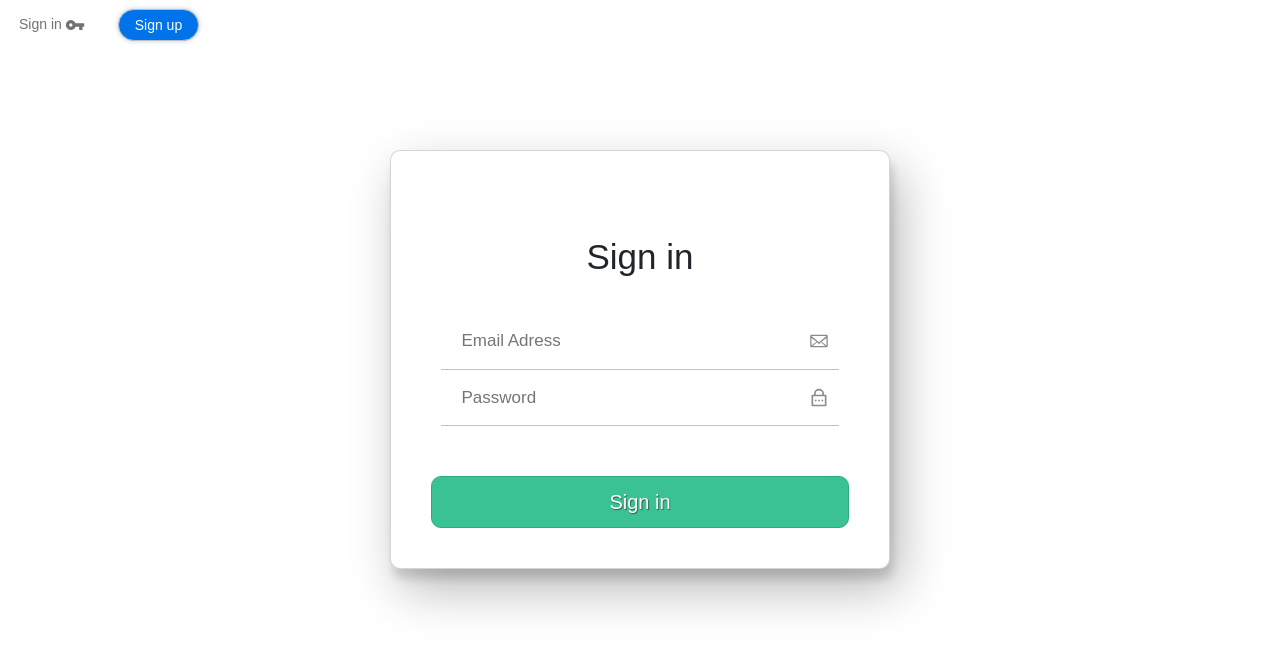
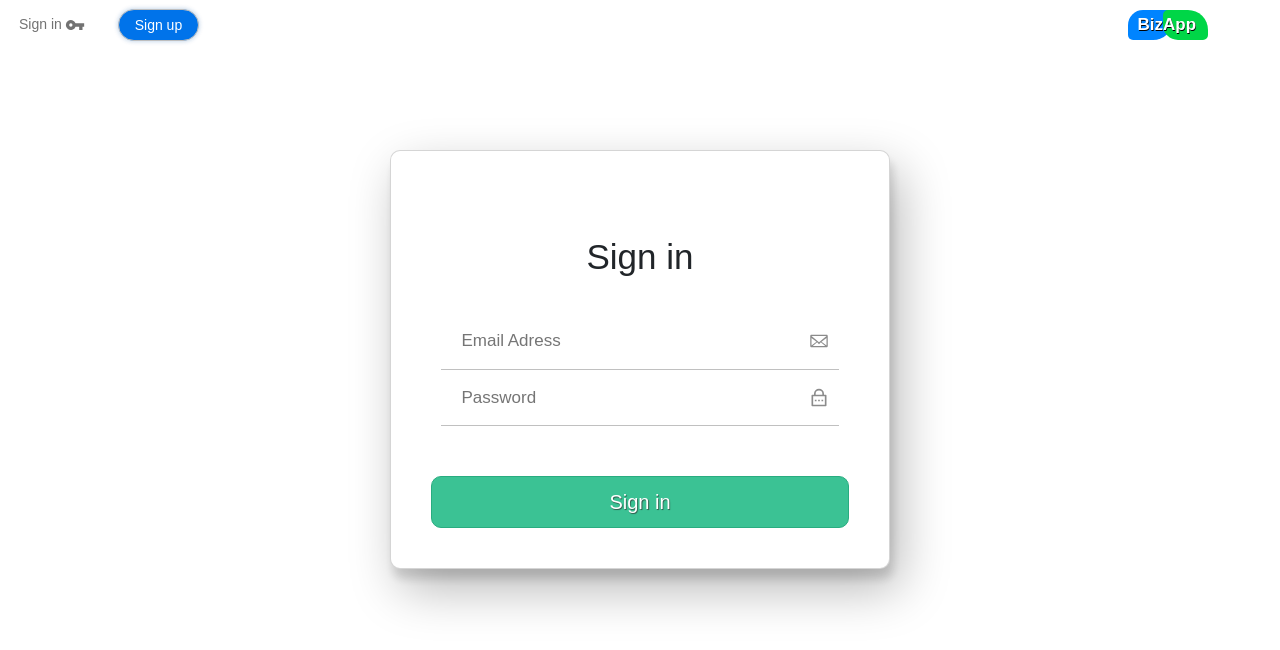
Before and after one commit to evyatarMad007/Hours-System, a React (Create React App) app: page /signin in a window 1280 px wide. Shown: the top 650 px of the page. Built offline with nearby package versions, Linux system fonts and the light colour scheme.

Commit message:
icon logo has been designed

```diff
--- a/src/components/base/all-site.jsx
+++ b/src/components/base/all-site.jsx
@@ -15,7 +15,6 @@ class AllSite extends Component {
     state = {
         user: false
      }
-
     componentDidMount() {
         if( userService.getCurrentUser() ){
             try {
@@ -38,7 +37,10 @@ class AllSite extends Component {
     }
 
 
+
     render() {
+
+        console.log(this.state);
 
         return (
             <div className="all-site">
--- a/src/components/base/header.jsx
+++ b/src/components/base/header.jsx
@@ -27,7 +27,12 @@ class Header extends Component {
 
 
                     <div className="header__content__left-side">
-                        <NavLink className="navLink logo-navLink" to="/"><div className="logo-box">Intellecty</div></NavLink>
+                        <NavLink className="navLink logo-navLink" to="/">
+                            <div className="logo-box">
+                            <span>BizApp</span>
+                            <div className="one"></div>
+                            <div className="two"></div>
+                            </div></NavLink>
                     </div>
 
 
--- a/src/style/abstract/_variables.scss
+++ b/src/style/abstract/_variables.scss
@@ -1,7 +1,7 @@
 
 // website_width_size
-$website_width_size__width: 94vw;
-$website_width_size__max-width: 175rem;
+$website_width_size__width: 90%;
+$website_width_size__max-width: 150rem;
 
 // website colors
 $text_color_basic: rgb(114, 114, 114);
--- a/src/style/base/_header.scss
+++ b/src/style/base/_header.scss
@@ -36,10 +36,61 @@
 
 
         &__left-side {
+            // background-color: lime;
+            display: flex;
+            align-items: center;
+            justify-content: center;
+            margin-right: 8%;
             .logo-box {
                 font-size: 1.7rem;
-                padding: .5rem 2rem;
-                color: white;
+                padding: 0 2.5rem;
+                position: relative;
+                top: 0;
+
+
+                .one {
+                    position: absolute;
+                    width: 90%;
+                    height: 3rem;
+                    border-radius: 15px 5px 20px 5px;
+                    top: 0;
+                    bottom: 0;
+                    left: 0;
+                    margin: auto;
+                    z-index: 1;
+                    background-color: #0084ff;
+                    // display: none;
+                }
+                .two {
+                    position: absolute;
+                    width: 90%;
+                    height: 3rem;
+                    border-radius: 5px 20px 5px 15px;
+                    top: 0;
+                    bottom: 0;
+                    left: 35px;
+                    margin: auto;
+                    z-index: 1;
+                    background-color: #00D647;
+                    // display: none;
+                }
+                span {
+                    position: absolute;
+                    top: 0;
+                    bottom: 0;
+                    right: 0;
+                    left: 0;
+                    display: flex;
+                    align-items: center;
+                    justify-content: center;
+                    z-index: 22;
+                    font-weight: bold;
+                    width: max-content;
+                    padding: 0 1rem;
+                    border-radius: 150px;
+                    color: white;
+                    text-shadow: 0.5px 0.5px 0.5px black;
+                }
             }
         }
 
```
